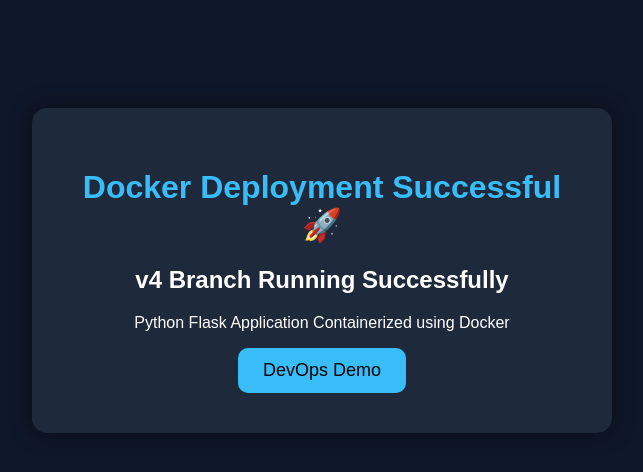
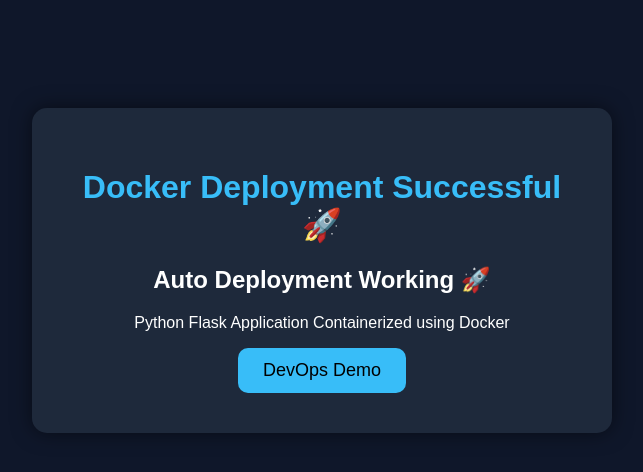
Before and after one commit to HariomChoudhary1290/flask-docker-app, a Python web app: template templates/index.html in a window 1280 px wide. Shown: the top 472 px of the page, without its empty margins (318-961 px from the left). Run offline with Jinja, Linux system fonts and the light colour scheme; the template is opened without the code that fills it, so the values that code supplies are empty.

Commit message:
testing auto deployment

```diff
--- a/templates/index.html
+++ b/templates/index.html
@@ -48,7 +48,7 @@
 
         <h1>Docker Deployment Successful 🚀</h1>
 
-        <h2>v4 Branch Running Successfully</h2>
+        <h2>Auto Deployment Working 🚀</h2>
 
         <p>Python Flask Application Containerized using Docker</p>
 
```
